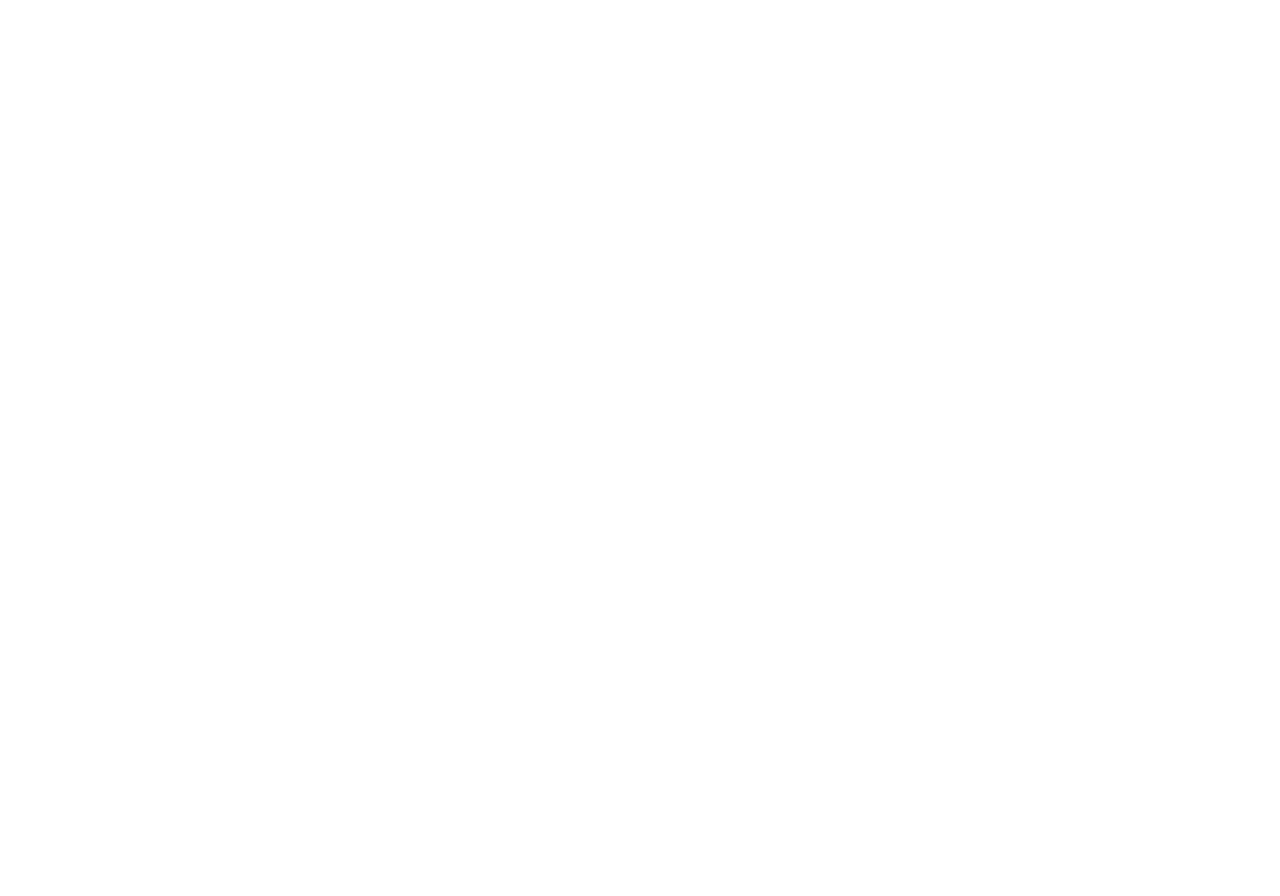
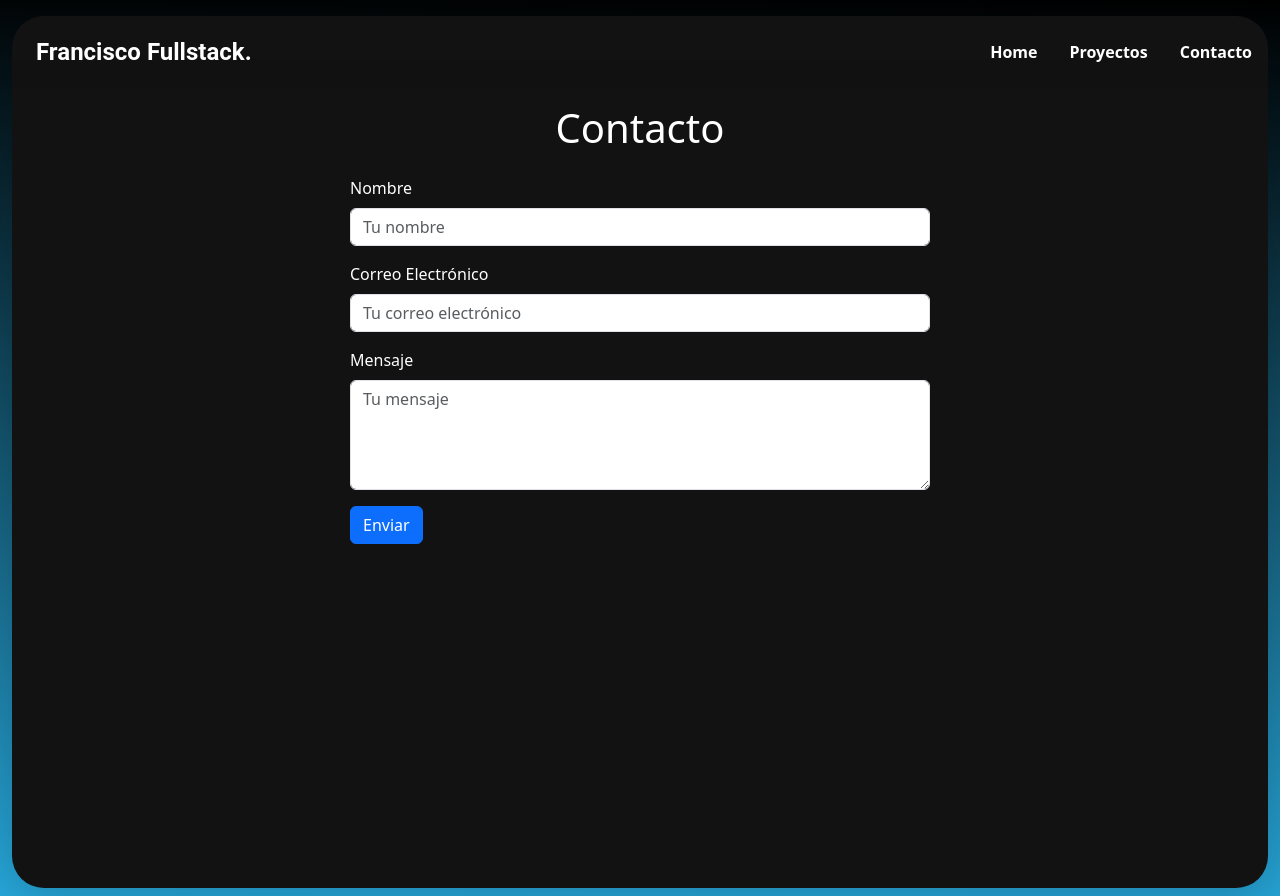
Before and after one commit to FranciscoV08/fran--portafolio__booststrap, a plain HTML site: page contacto.html in a window 1280 px wide. Before the commit the page ends 800 px from the top, so only its background shows below. Drawn offline with nearby package versions, Linux system fonts and the light colour scheme.

Commit message:
Tercer commit

```diff
--- a/contacto.html
+++ b/contacto.html
@@ -0,0 +1,54 @@
+<!DOCTYPE html>
+<html lang="en">
+
+<head>
+    <meta charset="UTF-8">
+    <meta name="viewport" content="width=device-width, initial-scale=1.0">
+    <title>Francisco - Fullstack</title>
+    <link href="https://cdn.jsdelivr.net/npm/bootstrap@5.3.6/dist/css/bootstrap.min.css" rel="stylesheet"
+        integrity="sha384-4Q6Gf2aSP4eDXB8Miphtr37CMZZQ5oXLH2yaXMJ2w8e2ZtHTl7GptT4jmndRuHDT" crossorigin="anonymous">
+    <link rel="stylesheet" href="src/style/styles.css">
+</head>
+
+<body class="container-fluid  bacgorund--principal">
+    <header class="d-flex flex-wrap justify-content-center py-3 mt-3 bacgorund--card rounded-top-5">
+        <a href="/index.html"
+            class=" d-flex align-items-center mb-2 mb-md-0 me-md-auto link-body-emphasis text-decoration-none">
+            <span class="mx-4 fs-4 roboto-600">Francisco Fullstack.</span>
+        </a>
+        <ul class="nav nav-pills">
+            <li class=" nav-item"><a href="./index.html" class="nav-link">Home</a></li>
+            <li class="nav-item"><a href="./proyectos.html" class="nav-link">Proyectos</a></li>
+            <li class="nav-item"><a href="./contacto.html" class="nav-link">Contacto</a></li>
+        </ul>
+    </header>
+    <main class="full-vh vh--full bacgorund--card px-5 mb-2 rounded-bottom-5 shadow-lg">
+        <h1 class="text-center py-3">Contacto</h1>
+        <section class=" d-flex flex-column align-items-center justify-content-center gap-4">
+            <div class="col-md-6">
+                <form>
+                    <div class="mb-3">
+                        <label for="name" class="form-label">Nombre</label>
+                        <input type="text" class="form-control" id="name" placeholder="Tu nombre">
+                    </div>
+                    <div class="mb-3">
+                        <label for="email" class="form-label">Correo Electrónico</label>
+                        <input type="email" class="form-control" id="email" placeholder="Tu correo electrónico">
+                    </div>
+                    <div class="mb-3">
+                        <label for="message" class="form-label">Mensaje</label>
+                        <textarea class="form-control" id="message" rows="4" placeholder="Tu mensaje"></textarea>
+                    </div>
+                    <button type="submit" class="btn btn-primary">Enviar</button>
+                </form>
+            </div>
+        </section>
+    </main>
+    <!-- <footer class="bacgorund--card">
+    </footer> -->
+    <script src="https://cdn.jsdelivr.net/npm/bootstrap@5.3.6/dist/js/bootstrap.bundle.min.js"
+        integrity="sha384-j1CDi7MgGQ12Z7Qab0qlWQ/Qqz24Gc6BM0thvEMVjHnfYGF0rmFCozFSxQBxwHKO"
+        crossorigin="anonymous"></script>
+</body>
+
+</html>
--- a/src/scss/home.scss
+++ b/src/scss/home.scss
@@ -17,7 +17,9 @@
 .bacgorund--card {
     background-color: #121212;
 }
-
+    .vh--full {
+        height: 100vh;
+    }
 @media (min-width: 768px) {
     .full-vh {
         height: 100vh;
```
Also changed, not shown: index.html (+1 -1 lines), proyectos.html (+5 -5 lines), src/style/styles.css, 1 other file.
